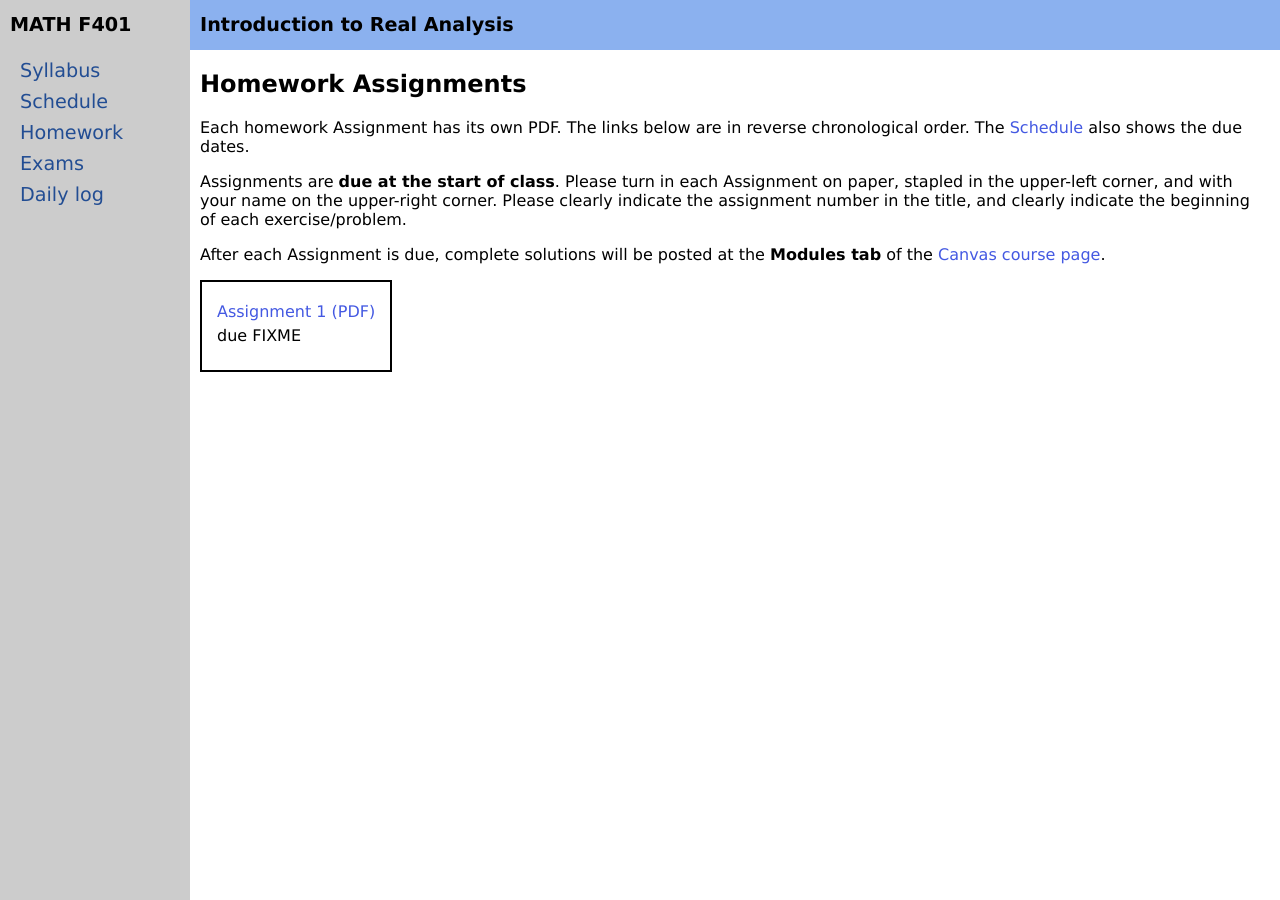
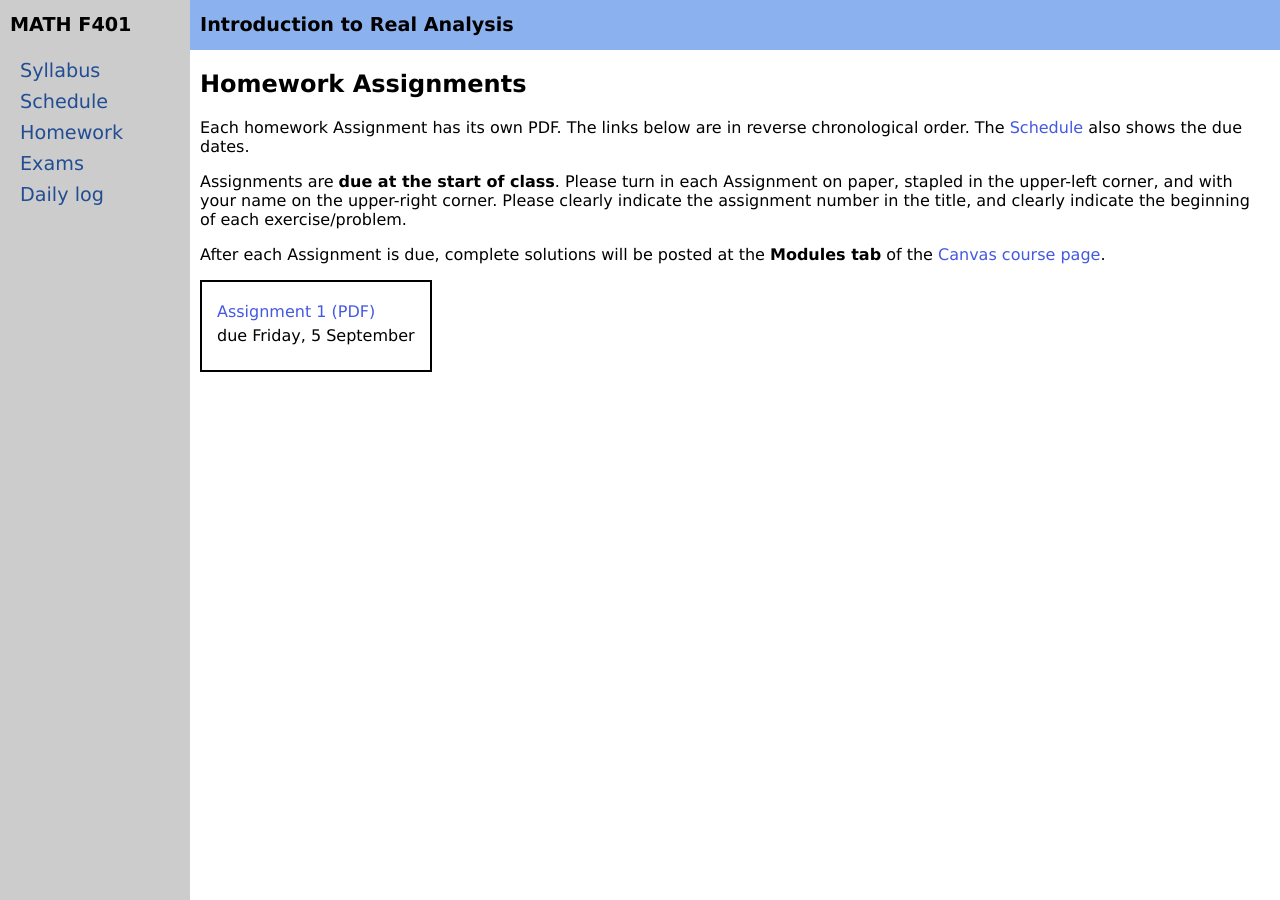
Before and after one commit to bueler/real, a Jekyll site: the page built from homework.md, in a window 1280 px wide. Built offline with Jekyll 4.4.1, drawn with Linux system fonts in a browser that asks for light colours.

```diff
--- a/_data/homework.yml
+++ b/_data/homework.yml
@@ -2,7 +2,7 @@ semester: Fall 2025
 home: assets/homework/F25
 homework:
 - name: Assignment 1
-  due: FIXME
-  #blank: A1.pdf
+  due: Friday, 5 September
+  blank: A1-Template.pdf
   #seealsoname: slides "How to put a polynomial through points"
   #seealsopdf: https://bueler.github.io/numerical/assets/slides/F24/polynonewt.pdf
```
Also changed, not shown: 2 other files.
